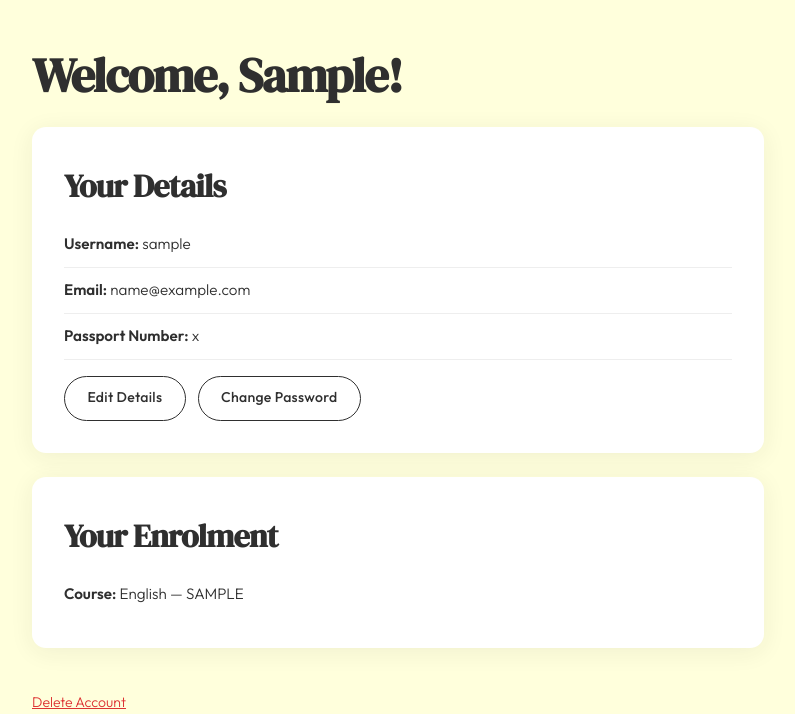
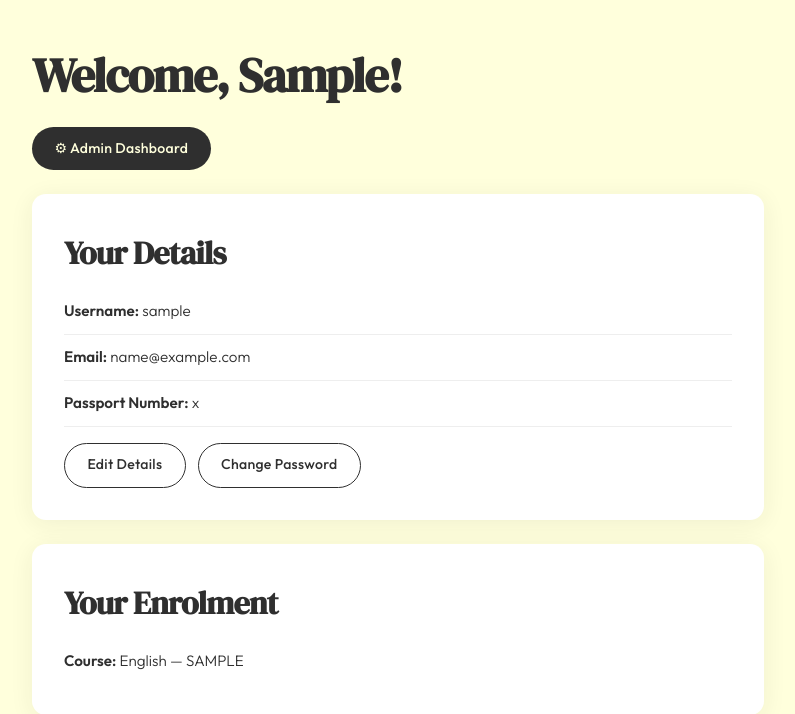
Before and after one commit to 8m7nyv54n5-ux/english-with-flor, a Flask app: page /dashboard in a window 1280 px wide. Shown: the part 80-794 px from the top of the page, without its empty margins (242-1037 px from the left). Run offline with Flask 3, Linux system fonts and the light colour scheme; a user stored in the database is signed in; tables that the repository leaves empty hold one stand-in row (values such as "Sample post"); some libraries are stand-ins or nearby versions.

Commit message:
Add admin dashboard link to admin user's dashboard

```diff
--- a/app/templates/dashboard.html
+++ b/app/templates/dashboard.html
@@ -4,6 +4,12 @@
 <div class="page-wrapper">
     <div class="page-content">
         <h1>{{ t["dashboard_title"] }}, {{ user.first_name }}!</h1>
+
+        {% if user.is_admin %}
+        <div style="margin-top:1.5rem">
+            <a href="{{ url_for('auth.admin', lang=lang) }}" class="btn">&#9881; Admin Dashboard</a>
+        </div>
+        {% endif %}
 
         <div class="card" style="margin-top:1.5rem">
             <h2>{{ t["dashboard_your_details"] }}</h2>
```
Also changed, not shown: README.md.
